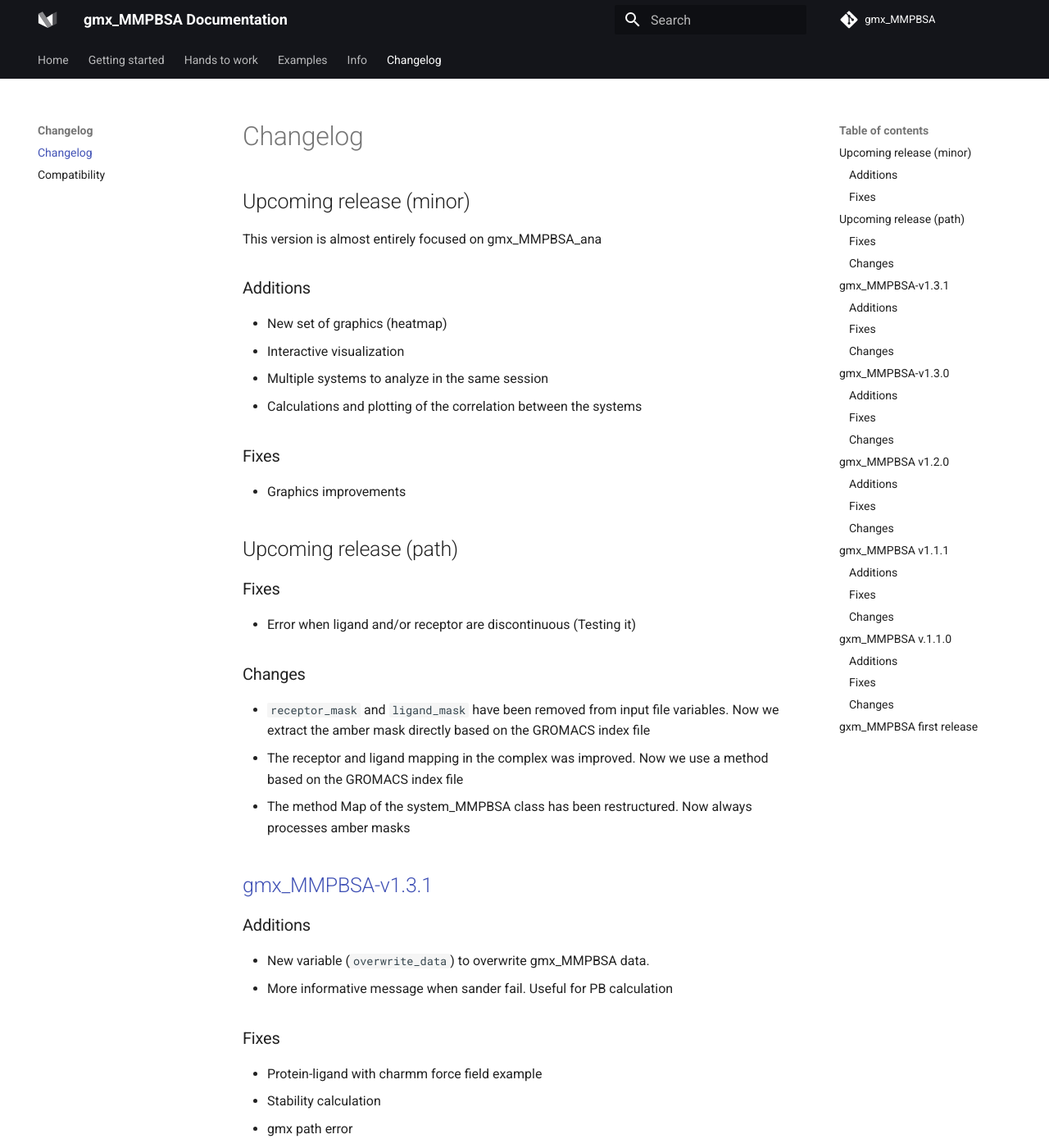
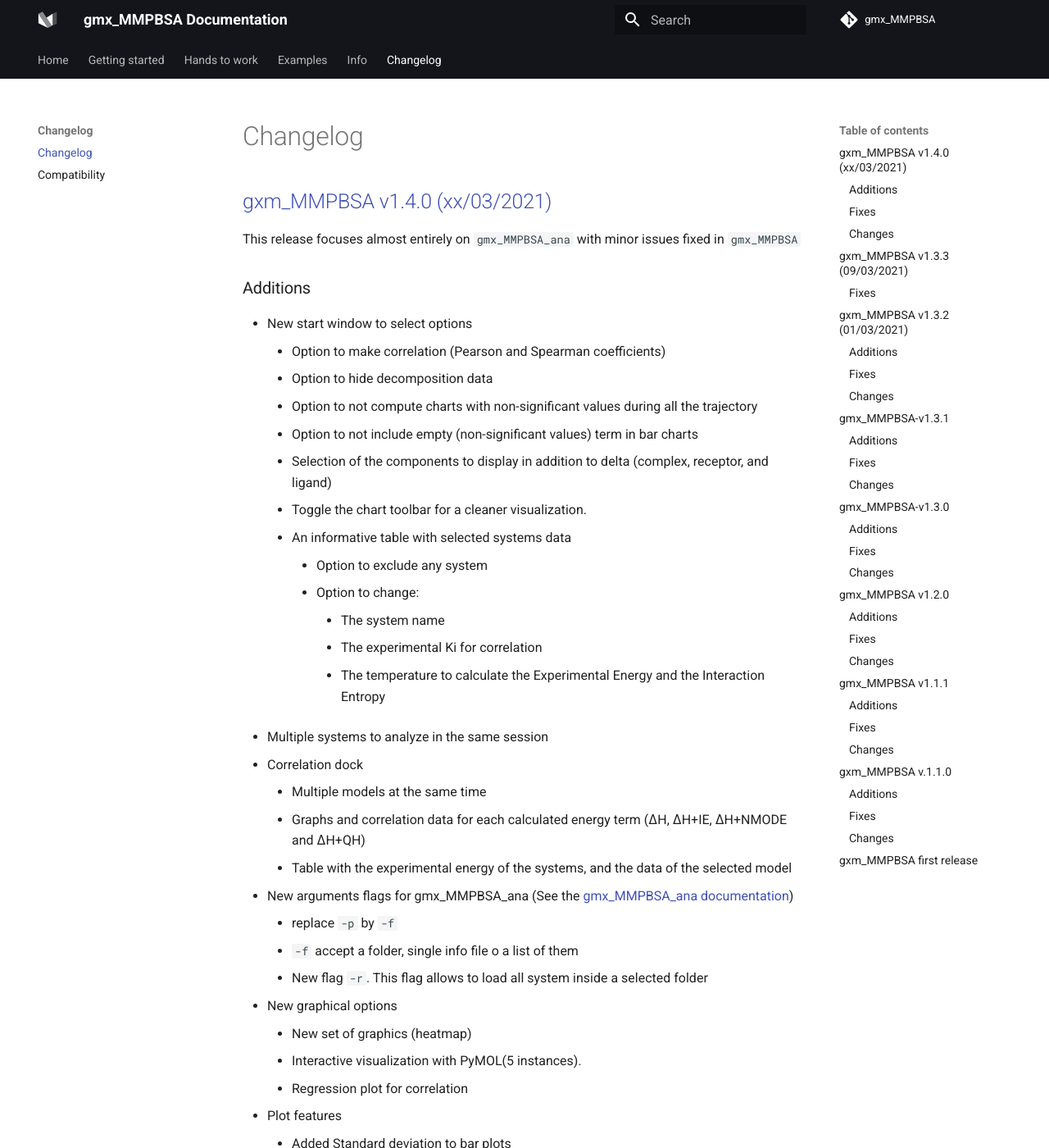
Before and after one commit to Valdes-Tresanco-MS/gmx_MMPBSA, an MkDocs documentation site: the page built from docs/changelog.md, in a window 1280 px wide and 1400 px high. Shown: the whole window at 82% size. Built offline with MkDocs 1.6.1 and Material for MkDocs 9.7.7, drawn with Linux system fonts in a browser that asks for light colours; comment, search, counter and statistics services are not loaded; some of the changed text lies outside the part shown.

Commit message:
updated changelog

```diff
--- a/docs/changelog.md
+++ b/docs/changelog.md
@@ -4,26 +4,90 @@ title: Changelog
 ---
 
 # Changelog
-## Upcoming release (minor)
-This version is almost entirely focused on gmx_MMPBSA_ana
+## [gxm_MMPBSA v1.4.0 (xx/03/2021)](https://github.com/Valdes-Tresanco-MS/gmx_MMPBSA/releases/tag/v1.4.0)
+This release focuses almost entirely on `gmx_MMPBSA_ana` with minor issues fixed in `gmx_MMPBSA`
 ### Additions
-- New set of graphics (heatmap)
-- Interactive visualization
+- New start window to select options
+    - Option to make correlation (Pearson and Spearman coefficients)
+    - Option to hide decomposition data
+    - Option to not compute charts with non-significant values during all the trajectory
+    - Option to not include empty (non-significant values) term in bar charts
+    - Selection of the components to display in addition to delta (complex, receptor, and ligand)
+    - Toggle the chart toolbar for a cleaner visualization.
+    - An informative table with selected systems data
+        - Option to exclude any system
+        - Option to change:
+            - The system name
+            - The experimental Ki for correlation
+            - The temperature to calculate the Experimental Energy and the Interaction Entropy
 - Multiple systems to analyze in the same session
-- Calculations and plotting of the correlation between the systems
+- Correlation dock
+    - Multiple models at the same time
+    - Graphs and correlation data for each calculated energy term (ΔH, ΔH+IE, ΔH+NMODE and ΔH+QH)
+    - Table with the experimental energy of the systems, and the data of the selected model
+- New arguments flags for gmx_MMPBSA_ana (See the [gmx_MMPBSA_ana documentation]())
+    - replace `-p` by `-f`
+    - `-f` accept a folder, single info file o a list of them
+    - New flag `-r`. This flag allows to load all system inside a selected folder
+- New graphical options
+    - New set of graphics (heatmap)
+    - Interactive visualization with PyMOL(5 instances).
+    - Regression plot for correlation
+- Plot features
+    - Added Standard deviation to bar plots
+    - Added rolling average to line plots
+    - Added indicators for the interval and value in IE chart
+- Multiprocessing application for test (gmx_MMPBSA_test)
 
 ### Fixes
-- Graphics improvements
+- Now `gmx_MMPBSA_ana` shows stability results as expected
+- Some errors in the documentation
 
-## Upcoming release (path)
+### Changes
+- Converted analyzer.py into a sub-module for more flexibility, organization and portability
+- Residues notation for mutation: CHAIN:RESNAME:RESNUMBER:ICODE instead of Amber residue index
+- Improve the selection method in decomposition calculation
+- Replaced `entropy_temp` (deprecated) by `temperature`. See
+- IE in API
+- Color Palette
+- Use seaborn and matplotlib for charts
+- Use pandas Dataframe and numpy to store data
+- Changed the data structure to implement the management of the range of frames in future versions
+- Improved data export: now any item can be exported as CSV file
+- Improved the documentation
+    - Improve examples documentation
+    - Added changelog button at home
+    - Separated changelog in a new header
+    - Added tags to mark the history of changes of variables and functionalities
+
+
+## [gxm_MMPBSA v1.3.3 (09/03/2021)](https://github.com/Valdes-Tresanco-MS/gmx_MMPBSA/releases/tag/v1.3.3)
+### Fixes
+* fixed Boltzmann constant for IE
+* fix mutation in ligand
+* fixed analyzer error when interval > 1
+* fixed residue selection within
+* fixed ChainID assignation when reference structure is defined
+* fixed the selection to print when decomposition
+
+## [gxm_MMPBSA v1.3.2 (01/03/2021)](https://github.com/Valdes-Tresanco-MS/gmx_MMPBSA/releases/tag/v1.3.2)
+### Additions
+* **Now, gmx_MMPBSA is in Zenodo
+  [![DOI](https://zenodo.org/badge/295050575.svg)](https://zenodo.org/badge/latestdoi/295050575). You can refer to
+  us in this way in what we publish the article**
+* Added Interaction Entropy to gmx_MMPBSA output file
+* Added a new class to save IE in a csv file
+* Added "Go to Top" button to documentation HTML.
 ### Fixes
 * Error when ligand and/or receptor are discontinuous (Testing it)
-
+* Error when ligand and/or receptor are discontinuous and numbered non-consecutively
+* Non-critical errors and inconsistencies in documentation
 ### Changes
 * `receptor_mask` and `ligand_mask` have been removed from input file variables. Now we extract the amber mask directly
   based on the GROMACS index file
 * The receptor and ligand mapping in the complex was improved. Now we use a method based on the GROMACS index file
-* The method Map of the system_MMPBSA class has been restructured. Now always processes amber masks
+* The method `Map` of the `system_MMPBSA` class has been restructured. Now always processes amber masks
+* Changing the IE calculation function to a class
 
 
 ## [gmx_MMPBSA-v1.3.1](https://github.com/Valdes-Tresanco-MS/gmx_MMPBSA/releases/tag/v1.3.1)
@@ -40,7 +104,6 @@ This version is almost entirely focused on gmx_MMPBSA_ana
 
 ### Changes
 * Documentation banner
-
 
 ## [gmx_MMPBSA-v1.3.0](https://github.com/Valdes-Tresanco-MS/gmx_MMPBSA/releases/tag/v1.3.0)
 
@@ -80,9 +143,9 @@ This version is almost entirely focused on gmx_MMPBSA_ana
 * Best handling of structure files
 
 ### Changes
-gmx editconf is used to generate PDB files instead of gmx trjconv (#14)
-gmx_MMPBSA data is copied in AMBER as an independent folder
-*gro files can be used as a MD Structure+mass(db) file
+`gmx` `editconf` is used to generate PDB files instead of `gmx` `trjconv` (#14)
+`gmx_MMPBSA` data is copied in AMBER as an independent folder
+*.gro files can be used as a MD Structure+mass(db) file
 Updated tutorial list in README (Protein_DNA_RNA_Ion_ligand BFE calculations)
 
 ## [gmx_MMPBSA v1.1.1](https://github.com/Valdes-Tresanco-MS/gmx_MMPBSA/releases/tag/v1.1.1)
```
Also changed, not shown: other parts of docs/changelog.md (+2 -2 lines).
